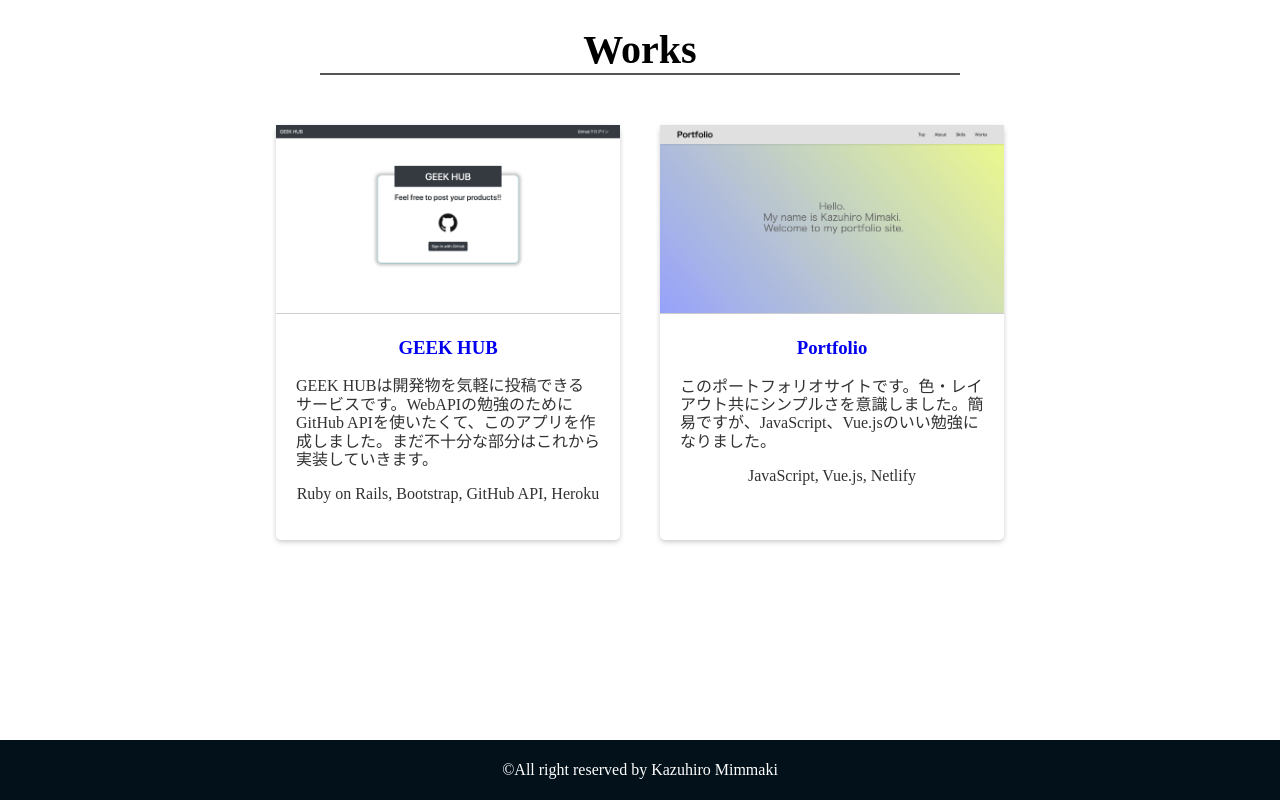
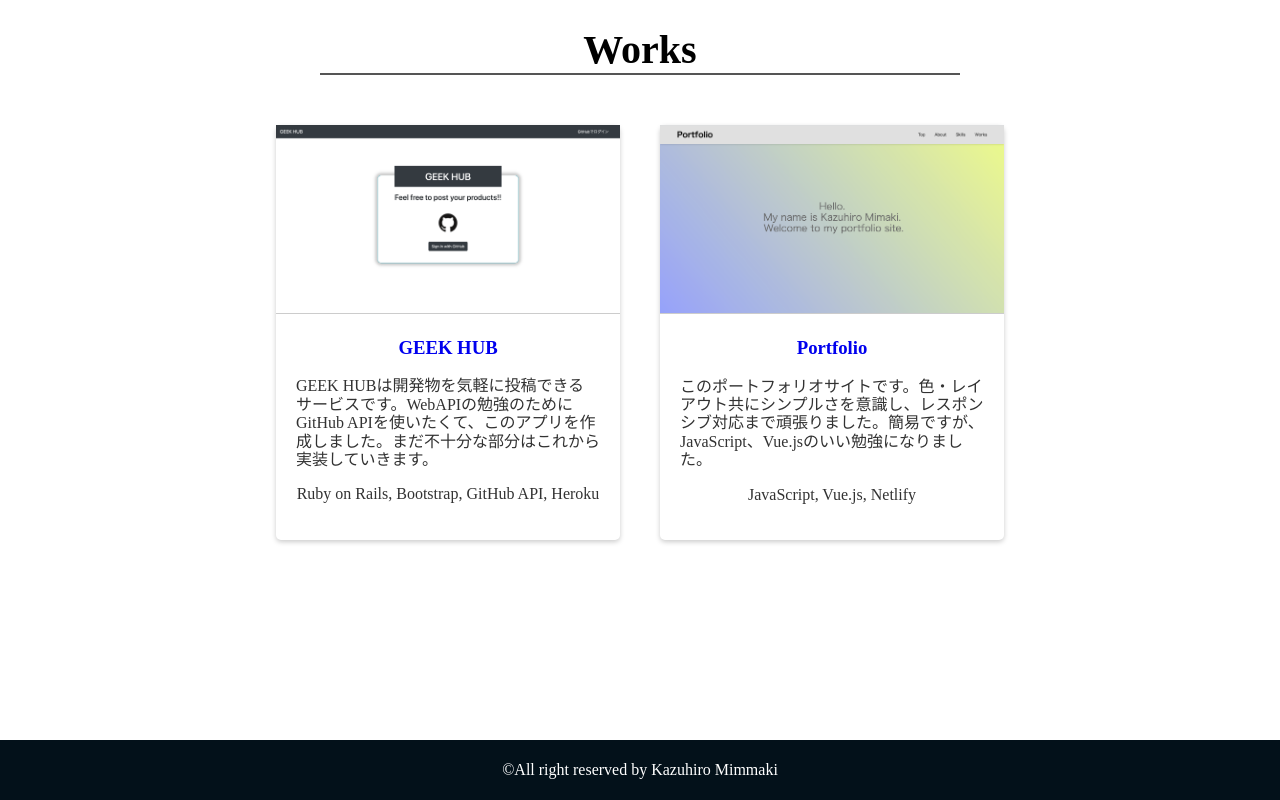
Before and after one commit to Kazuhiro-Mimaki/My-Portfolio, a Vue app: page /about in a window 1280 px wide. Shown: the part 2391-3191 px from the top of the page. Built offline with nearby package versions, Linux system fonts and the light colour scheme; what vue-smoothscroll, vue-typer would draw is missing.

Commit message:
add text to works

```diff
--- a/src/components/pages/Works.vue
+++ b/src/components/pages/Works.vue
@@ -17,7 +17,7 @@
           <img src="../../assets/portfolio.png">
           <div class="content">
             <h3>Portfolio</h3>
-            <p class="detail">このポートフォリオサイトです。色・レイアウト共にシンプルさを意識しました。簡易ですが、JavaScript、Vue.jsのいい勉強になりました。</p>
+            <p class="detail">このポートフォリオサイトです。色・レイアウト共にシンプルさを意識し、レスポンシブ対応まで頑張りました。簡易ですが、JavaScript、Vue.jsのいい勉強になりました。</p>
             <p>JavaScript, Vue.js, Netlify</p>
           </div>
         </a>
```
